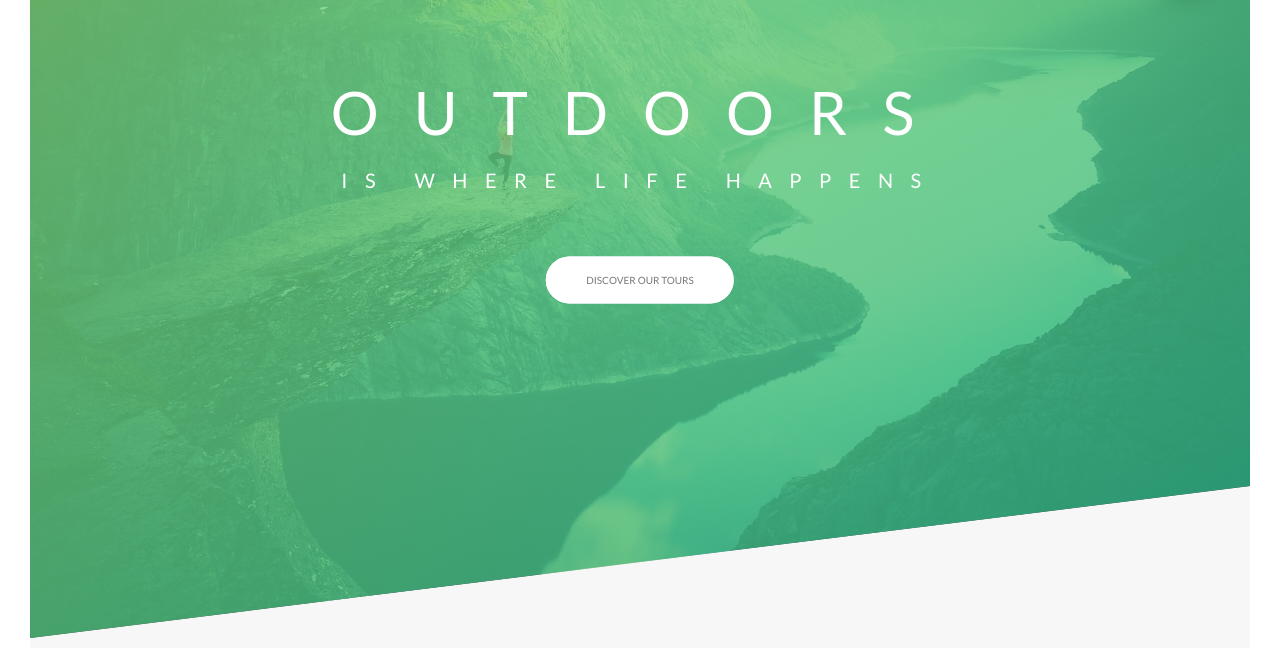
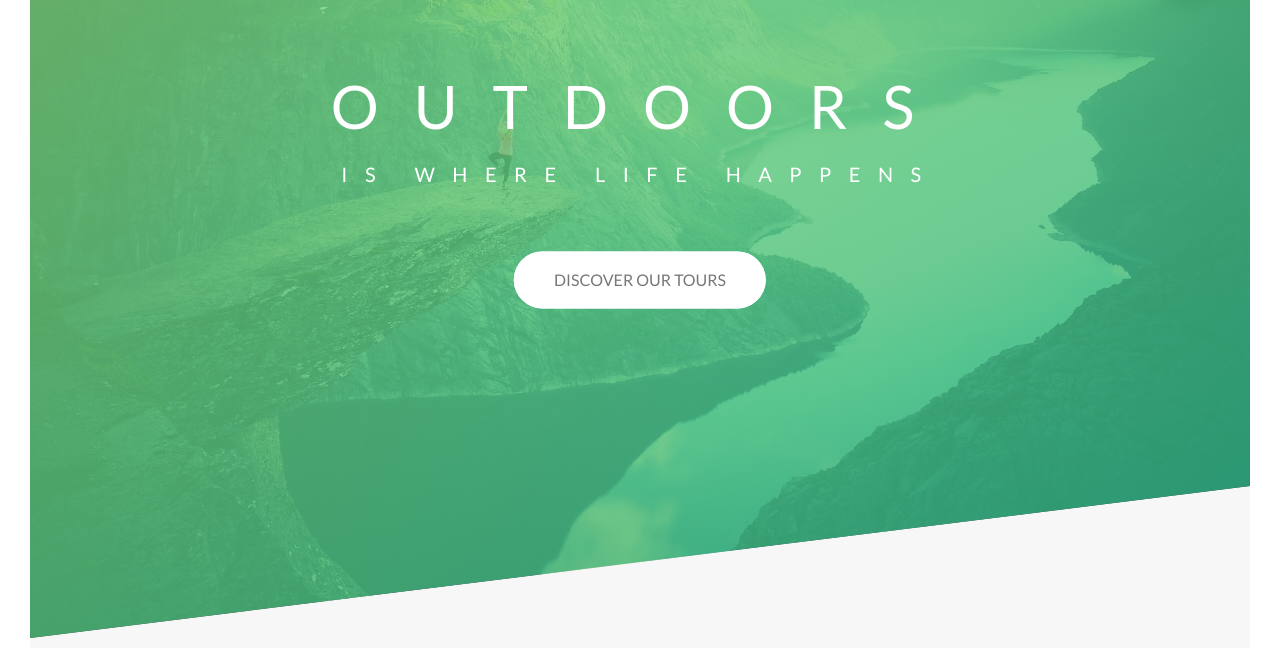
Before and after one commit to PotatoEater0127/natours, a website: page index.html in a window 1280 px wide. Shown: the part 152-800 px from the top of the page. Drawn offline with Linux system fonts and the light colour scheme.

Commit message:
(fix) fix button font size

```diff
--- a/sass/components/_button.scss
+++ b/sass/components/_button.scss
@@ -2,6 +2,7 @@
   display: inline-block;
   text-transform: uppercase;
   text-decoration: none;
+  font-size: $default-font-size;
   padding: 15px 40px;
   border-radius: 100px;
   transition: all 0.3s;
```
Also changed, not shown: css/style.css.
